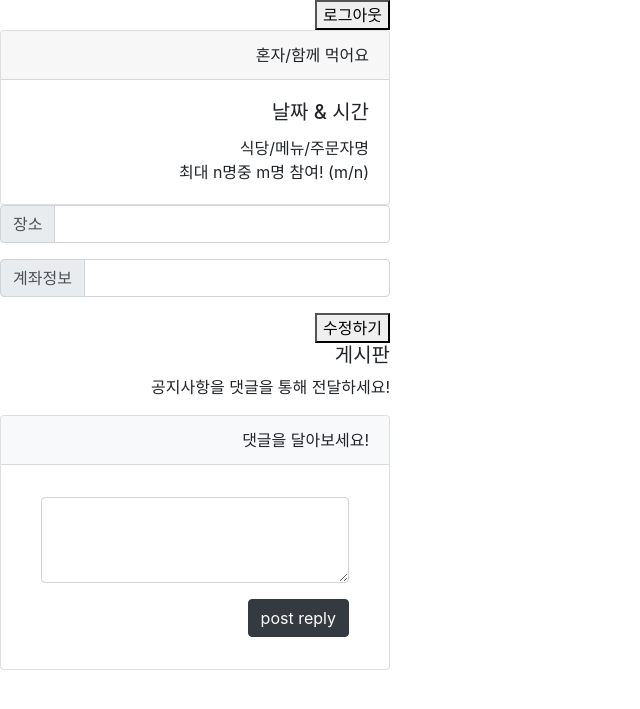
After one commit to amazingspidy/krafton_mukgohae, a Flask app: template templates/info.html in a window 1280 px wide. The commit adds this page. Shown: the top 709 px of the page, without its empty margins (0-640 px from the left). Run offline with Flask 3, Linux system fonts and the light colour scheme; the template is opened without the code that fills it, so the values that code supplies are empty.

Commit message:
info.html 및 main.html 에서 스크립트 추가

```diff
--- /dev/null
+++ b/templates/info.html
@@ -0,0 +1,100 @@
+<!DOCTYPE html>
+<html lang="ko">
+
+<head>
+    <meta charset="UTF-8">
+    <meta name="viewport" content="width=device-width, initial-scale=1, shrink-to-fit=no">
+
+    <!-- Bootstrap CSS -->
+    <link rel="stylesheet" href="https://cdn.jsdelivr.net/npm/bootstrap@4.6.0/dist/css/bootstrap.min.css"
+        integrity="sha384-B0vP5xmATw1+K9KRQjQERJvTumQW0nPEzvF6L/Z6nronJ3oUOFUFpCjEUQouq2+l" crossorigin="anonymous">
+
+    <!-- Optional JavaScript -->
+    <!-- jQuery and Bootstrap Bundle (includes Popper) -->
+    <script src="https://code.jquery.com/jquery-3.5.1.slim.min.js"
+        integrity="sha384-DfXdz2htPH0lsSSs5nCTpuj/zy4C+OGpamoFVy38MVBnE+IbbVYUew+OrCXaRkfj"
+        crossorigin="anonymous"></script>
+    <script src="https://cdn.jsdelivr.net/npm/bootstrap@4.6.0/dist/js/bootstrap.bundle.min.js"
+        integrity="sha384-Piv4xVNRyMGpqkS2by6br4gNJ7DXjqk09RmUpJ8jgGtD7zP9yug3goQfGII0yAns"
+        crossorigin="anonymous"></script>
+    <title>먹고해 | 정보게시판페이지</title>
+    <style>
+        .rightbutton {
+            width: 390px;
+
+            text-align: right;
+        }
+        .centerbutton {
+            width: 390px;
+
+            text-align: center;
+        }
+        .lefttextbox {
+            text-align: left;
+        }
+        .inlining {
+          display: inline;
+        }
+    </style>
+</head>
+
+<body>
+    <div class = "rightbutton">
+        <button>로그아웃</button>
+        <div class="card">
+            <div class="card-header">
+              혼자/함께 먹어요
+            </div>
+            <div class="card-body">
+              <div class = "inlining"> <h5 class="card-title">날짜 & 시간</h5><p class="card-text">식당/메뉴/주문자명</p></div>
+              <p class="card-text">최대 n명중 m명 참여! (m/n)</p>
+            </div>
+          </div>
+          <div class="input-group mb-3">
+            <div class="input-group-prepend">
+              <span class="input-group-text" id="inputGroup-sizing-default">장소</span>
+            </div>
+            <input type="text" class="form-control" aria-label="Sizing example input" aria-describedby="inputGroup-sizing-default">
+          </div>
+
+          <div class="input-group mb-3">
+            <div class="input-group-prepend">
+              <span class="input-group-text" id="inputGroup-sizing-default">계좌정보</span>
+            </div>
+            <input type="text" class="form-control" aria-label="Sizing example input" aria-describedby="inputGroup-sizing-default">
+          </div>
+          <button>수정하기</button>
+          <div class="media">
+
+            <div class="media-body">
+              <h5 class="mt-0">게시판</h5>
+              <p>공지사항을 댓글을 통해 전달하세요!</p>
+
+            </div>
+          </div>
+
+          <div class="card mb-2">
+            <div class="card-header bg-light">
+                    <i class="fa fa-comment fa"></i> 댓글을 달아보세요!
+            </div>
+            <div class="card-body">
+              <ul class="list-group list-group-flush">
+                  <li class="list-group-item">
+
+                <textarea class="form-control" id="exampleFormControlTextarea1" rows="3"></textarea>
+                <button type="button" class="btn btn-dark mt-3" onClick="javascript:addReply();">post reply</button>
+                  </li>
+              </ul>
+            </div>
+          </div>
+
+
+    </div>
+
+
+
+
+</body>
+
+
+</html>
```
Also changed, not shown: templates/main.html (+52 -1 lines), templates/write.html (+42 -11 lines).
